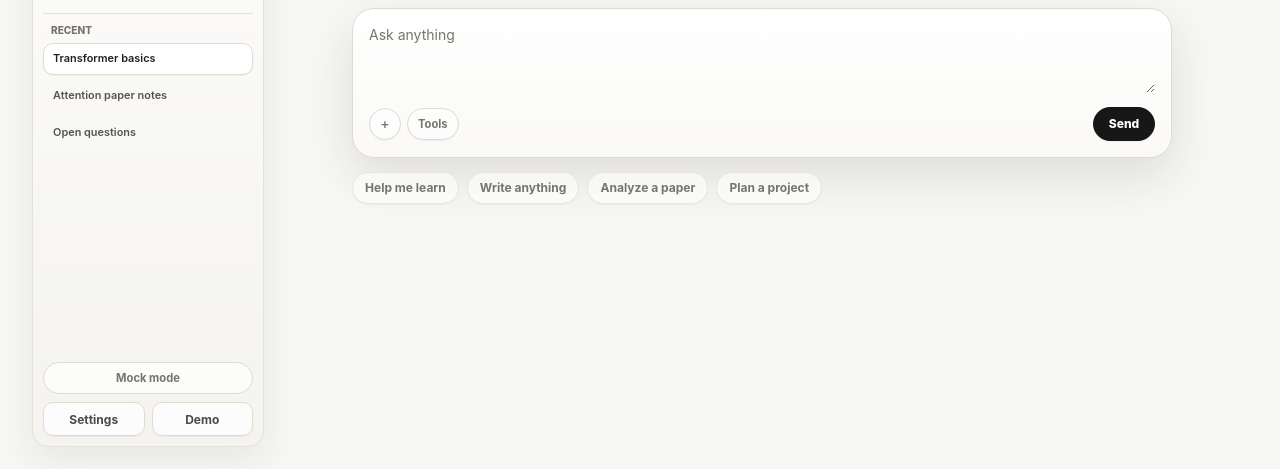
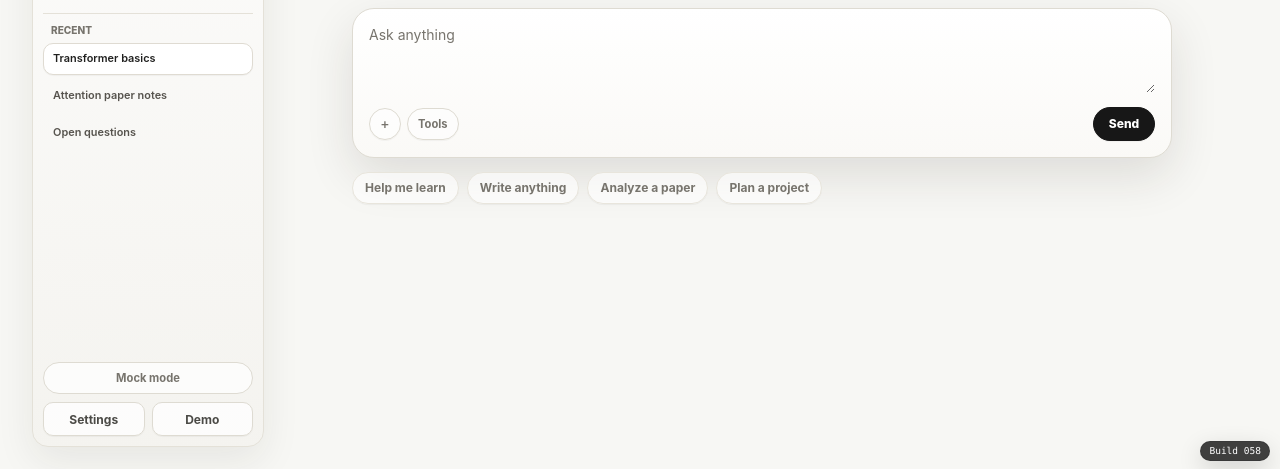
Before and after one commit to mhlee1215/branch_chat, a website with bundled scripts: page app/index.html in a window 1280 px wide. Shown: the part 331-800 px from the top of the page. Built offline with nearby package versions, Linux system fonts and the light colour scheme; files whose address does not match are found by name.

Commit message:
Show dev build badge

```diff
--- a/app/index.html
+++ b/app/index.html
@@ -124,6 +124,7 @@
       </dialog>
     </main>
 
+    <div class="build-badge" id="buildBadge" hidden>Build 058</div>
     <script type="module" src="/app/main.js"></script>
   </body>
 </html>
--- a/app/main.js
+++ b/app/main.js
@@ -14,6 +14,7 @@ import { buildBranchContext } from '../src/domain/context-builder.js';
 import { createId } from '../src/utils/ids.js';
 import { fetchRuntimeConfig, requestAssistantResponse, saveRuntimeSettings } from '../src/domain/api-client.js';
 
+const APP_BUILD = '058';
 const questionInput = document.querySelector('#questionInput');
 const startButton = document.querySelector('#startButton');
 const synthesizeButton = document.querySelector('#synthesizeButton');
@@ -32,6 +33,7 @@ const branchRailEl = document.querySelector('#branchRail');
 const viewPanelEl = document.querySelector('#viewPanel');
 const summaryPanelEl = document.querySelector('#summaryPanel');
 const providerStatusEl = document.querySelector('#providerStatus');
+const buildBadgeEl = document.querySelector('#buildBadge');
 const promptChips = document.querySelectorAll('.prompt-chips button');
 
 let workspace = null;
@@ -59,6 +61,8 @@ let lastRenderedActiveColumnId = null;
 let activeColumnTransition = 'none';
 let columnTransitionAnimation = null;
 
+showDevelopmentBuildBadge();
+
 startButton.addEventListener('click', async () => {
   const question = questionInput.value.trim();
   if (!question || isBusy) return;
@@ -272,6 +276,15 @@ function renderProviderStatus() {
   providerStatusEl.className = runtimeConfig.openaiConfigured
     ? 'provider-pill configured'
     : 'provider-pill';
+}
+
+function showDevelopmentBuildBadge() {
+  if (!buildBadgeEl) return;
+  const isDevelopmentHost = ['localhost', '127.0.0.1', '::1', ''].includes(window.location.hostname);
+  if (!isDevelopmentHost) return;
+  buildBadgeEl.textContent = `Build ${APP_BUILD}`;
+  buildBadgeEl.hidden = false;
+  document.body.dataset.build = APP_BUILD;
 }
 
 function renderWorkspace() {
@@ -350,9 +363,9 @@ function animateColumnFold(snapshot) {
 
   const sourceEndWidth = source.getBoundingClientRect().width;
   const targetEndWidth = target.getBoundingClientRect().width;
-  const targetStartWidth = Math.max(sourceEndWidth, 42);
+  const targetStartWidth = Math.max(Math.min(sourceEndWidth, 30), 28);
   const sourceStartWidth = Math.max(snapshot.width, targetEndWidth);
-  const duration = 760;
+  const duration = 1400;
   const startedAt = performance.now();
   let frameId = null;
 
--- a/app/styles.css
+++ b/app/styles.css
@@ -67,6 +67,30 @@ button:disabled {
   cursor: not-allowed;
 }
 
+.build-badge {
+  position: fixed;
+  right: 10px;
+  bottom: 8px;
+  z-index: 50;
+  min-width: 66px;
+  border: 1px solid rgba(32, 32, 31, 0.18);
+  border-radius: 999px;
+  padding: 4px 8px;
+  background: rgba(23, 23, 23, 0.82);
+  color: #fff;
+  font-family: "SFMono-Regular", Consolas, "Liberation Mono", monospace;
+  font-size: 0.68rem;
+  line-height: 1;
+  text-align: center;
+  letter-spacing: 0;
+  box-shadow: 0 8px 24px rgba(0, 0, 0, 0.16);
+  pointer-events: none;
+}
+
+.build-badge[hidden] {
+  display: none;
+}
+
 .shell {
   display: grid;
   grid-template-columns: var(--sidebar-width) minmax(0, 1fr);
--- a/app/sw.js
+++ b/app/sw.js
@@ -1,4 +1,4 @@
-const CACHE_NAME = 'branching-chat-gui-v57';
+const CACHE_NAME = 'branching-chat-gui-v58';
 const ASSETS = [
   '/',
   '/app/index.html',
```
